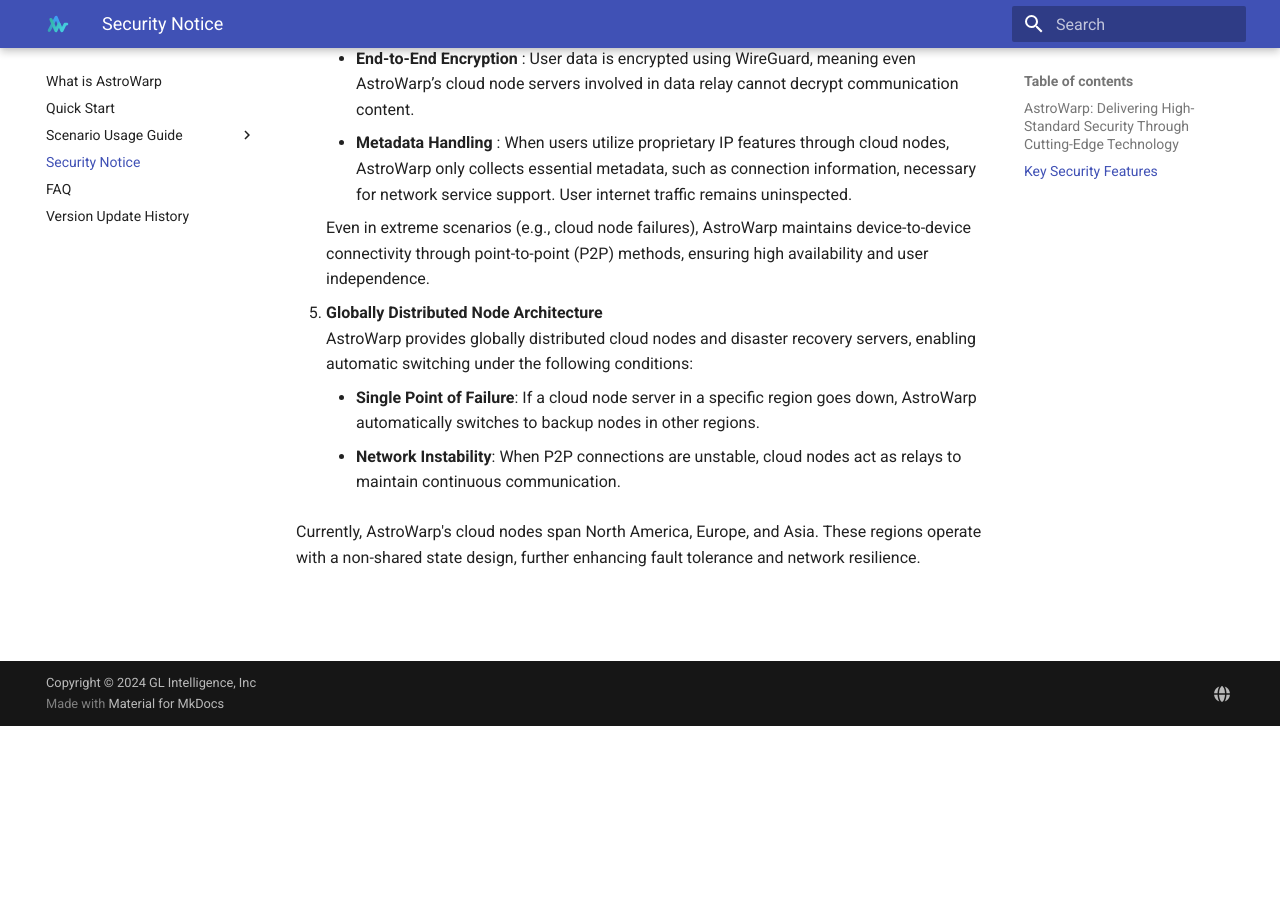
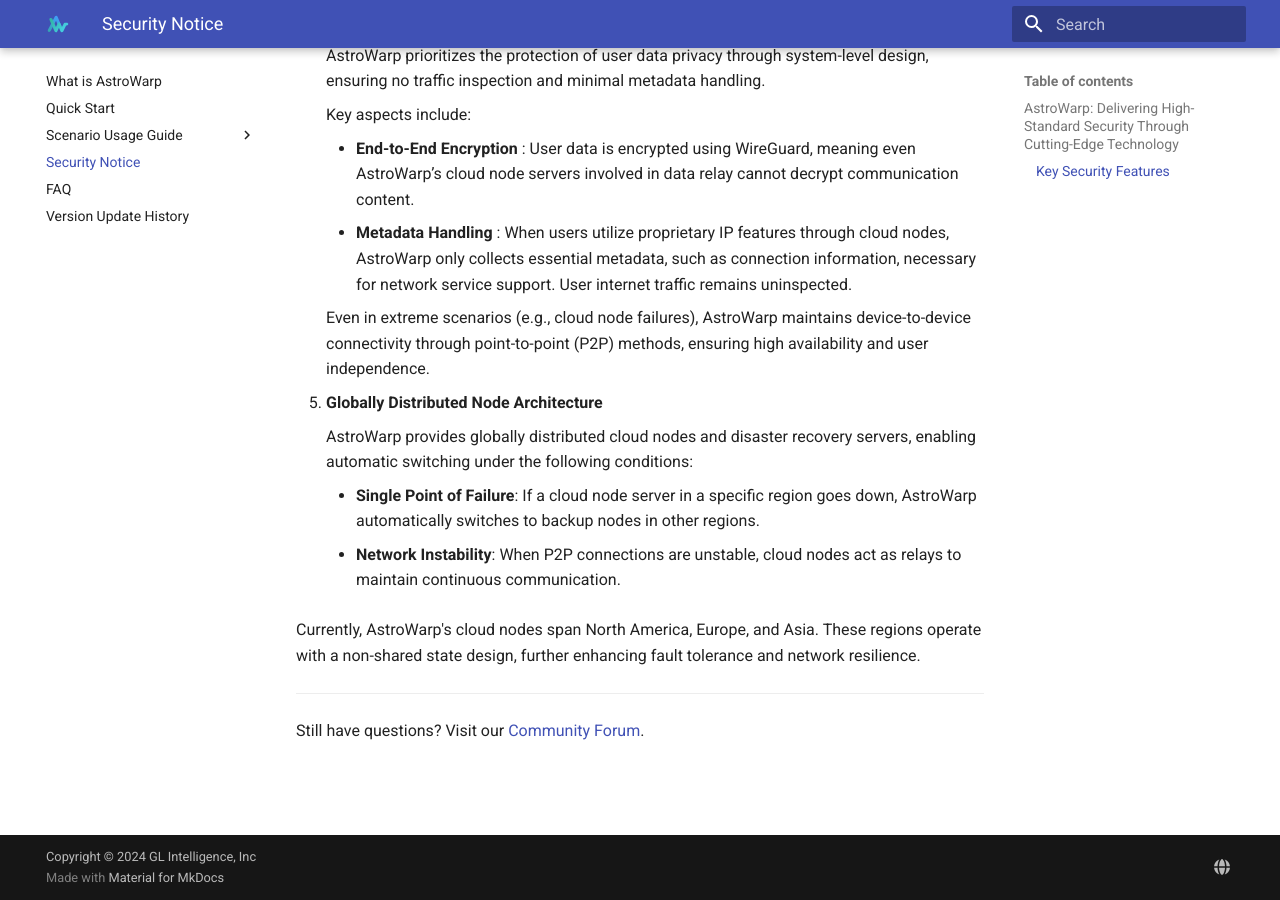
Before and after one commit to gl-inet/docs-astrowarp, an MkDocs documentation site: the page built from docs/security_notice/index.md, in a window 1280 px wide and 900 px high, scrolled down 1339 px. Built offline with MkDocs 1.6.1 and Material for MkDocs 9.7.7, drawn with Linux system fonts in a browser that asks for light colours; comment, search, counter and statistics services are not loaded; the version menu is left out; before the commit the page ends 2065 px from its top, so only the background shows below that.

Commit message:
improve security notice page

```diff
--- a/docs/security_notice/index.md
+++ b/docs/security_notice/index.md
@@ -1,5 +1,6 @@
 # Security Notice
-### **AstroWarp: Delivering High-Standard Security Through Cutting-Edge Technology**
+
+## AstroWarp: Delivering High-Standard Security Through Cutting-Edge Technology
 
 AstroWarp provides users with high-standard security protection through robust encryption technology, flexible network isolation mechanisms, and distributed architecture design. Whether through point-to-point connections or cloud node transmissions, AstroWarp's core philosophy prioritizes the protection of user safety and privacy, ensuring network security and stability.
 
@@ -8,32 +9,51 @@ To achieve this, AstroWarp offers a suite of security features, including:
 1. **Two-Step Verification**: Enhances the security of user authentication.
 2. **Data Isolation Between Networks**: Ensures network separation between different users and devices.
 3. **End-to-End Encryption**: Safeguards data transmission with WireGuard-based encryption protocols.
-### **Key Security Features**
-1. **Two-Step Verification** <br>AstroWarp supports two-step verification, compatible with commonly used tools like Google Authenticator. Users can add an extra layer of protection to their accounts using dynamic verification codes, preventing unauthorized access.
 
+### Key Security Features
 
+1. **Two-Step Verification**
 
-2. **Network Isolation**<br>AstroWarp offers network isolation between users, allowing them to define access permissions for specific devices. This feature effectively blocks unauthorized access and ensures the security of network resources.
+    AstroWarp supports two-step verification, compatible with commonly used tools like Google Authenticator. Users can add an extra layer of protection to their accounts using dynamic verification codes, preventing unauthorized access.
+
+2. **Network Isolation**
+
+    AstroWarp offers network isolation between users, allowing them to define access permissions for specific devices. This feature effectively blocks unauthorized access and ensures the security of network resources.
 
 3. **Encrypted Communication Based on WireGuard**
-   <br>AstroWarp’s communication encryption adopts the WireGuard protocol, providing robust security for various application scenarios and needs.<br>
-    **WireGuard：** <br>WireGuard is a foundational element of AstroWarp’s communication infrastructure, offering a fast, modern, end-to-end encrypted VPN connection. WireGuard leverages state-of-the-art cryptography to secure connections between devices. Its design has undergone extensive cryptographic review and auditing, with only minor issues identified and resolved.<br>Key design principles include:<br>
 
-      * **Advanced Encryption Technology**: Utilizes industry-leading cryptographic algorithms such as the Noise protocol framework, Curve25519, ChaCha20, Poly1305, and BLAKE2 to ensure communication security.<br>
-      * **Minimized Attack Surface**: Through minimalistic design, WireGuard reduces potential vulnerabilities. Its codebase is significantly smaller than traditional VPN solutions (e.g., IPsec and OpenVPN), making it easier to audit and verify.
+    AstroWarp’s communication encryption adopts the WireGuard protocol, providing robust security for various application scenarios and needs.
 
+    **WireGuard**:
 
-4. **Data Privacy Protection**<br>AstroWarp prioritizes the protection of user data privacy through system-level design, ensuring no traffic inspection and minimal metadata handling.<br>Key aspects include:<br>
+    WireGuard is a foundational element of AstroWarp’s communication infrastructure, offering a fast, modern, end-to-end encrypted VPN connection. WireGuard leverages state-of-the-art cryptography to secure connections between devices. Its design has undergone extensive cryptographic review and auditing, with only minor issues identified and resolved.
+
+    Key design principles include:
+
+    * **Advanced Encryption Technology**: Utilizes industry-leading cryptographic algorithms such as the Noise protocol framework, Curve25519, ChaCha20, Poly1305, and BLAKE2 to ensure communication security.
+
+    * **Minimized Attack Surface**: Through minimalistic design, WireGuard reduces potential vulnerabilities. Its codebase is significantly smaller than traditional VPN solutions (e.g., IPsec and OpenVPN), making it easier to audit and verify.
+
+4. **Data Privacy Protection**
+
+    AstroWarp prioritizes the protection of user data privacy through system-level design, ensuring no traffic inspection and minimal metadata handling.
+
+    Key aspects include:
 
      * **End-to-End Encryption** : User data is encrypted using WireGuard, meaning even AstroWarp’s cloud node servers involved in data relay cannot decrypt communication content.
      * **Metadata Handling** : When users utilize proprietary IP features through cloud nodes, AstroWarp only collects essential metadata, such as connection information, necessary for network service support. User internet traffic remains uninspected.
 
     Even in extreme scenarios (e.g., cloud node failures), AstroWarp maintains device-to-device connectivity through point-to-point (P2P) methods, ensuring high availability and user independence.
 
+5. **Globally Distributed Node Architecture**
 
-1. **Globally Distributed Node Architecture**<br>AstroWarp provides globally distributed cloud nodes and disaster recovery servers, enabling automatic switching under the following conditions:<br>
+    AstroWarp provides globally distributed cloud nodes and disaster recovery servers, enabling automatic switching under the following conditions:
 
-    * **Single Point of Failure**: If a cloud node server in a specific region goes down, AstroWarp automatically switches to backup nodes in other regions.<br>
+    * **Single Point of Failure**: If a cloud node server in a specific region goes down, AstroWarp automatically switches to backup nodes in other regions.
     * **Network Instability**: When P2P connections are unstable, cloud nodes act as relays to maintain continuous communication.
 
 Currently, AstroWarp's cloud nodes span North America, Europe, and Asia. These regions operate with a non-shared state design, further enhancing fault tolerance and network resilience.
+
+___
+
+Still have questions? Visit our [Community Forum](https://forum.gl-inet.com){target="_blank"}.
```
